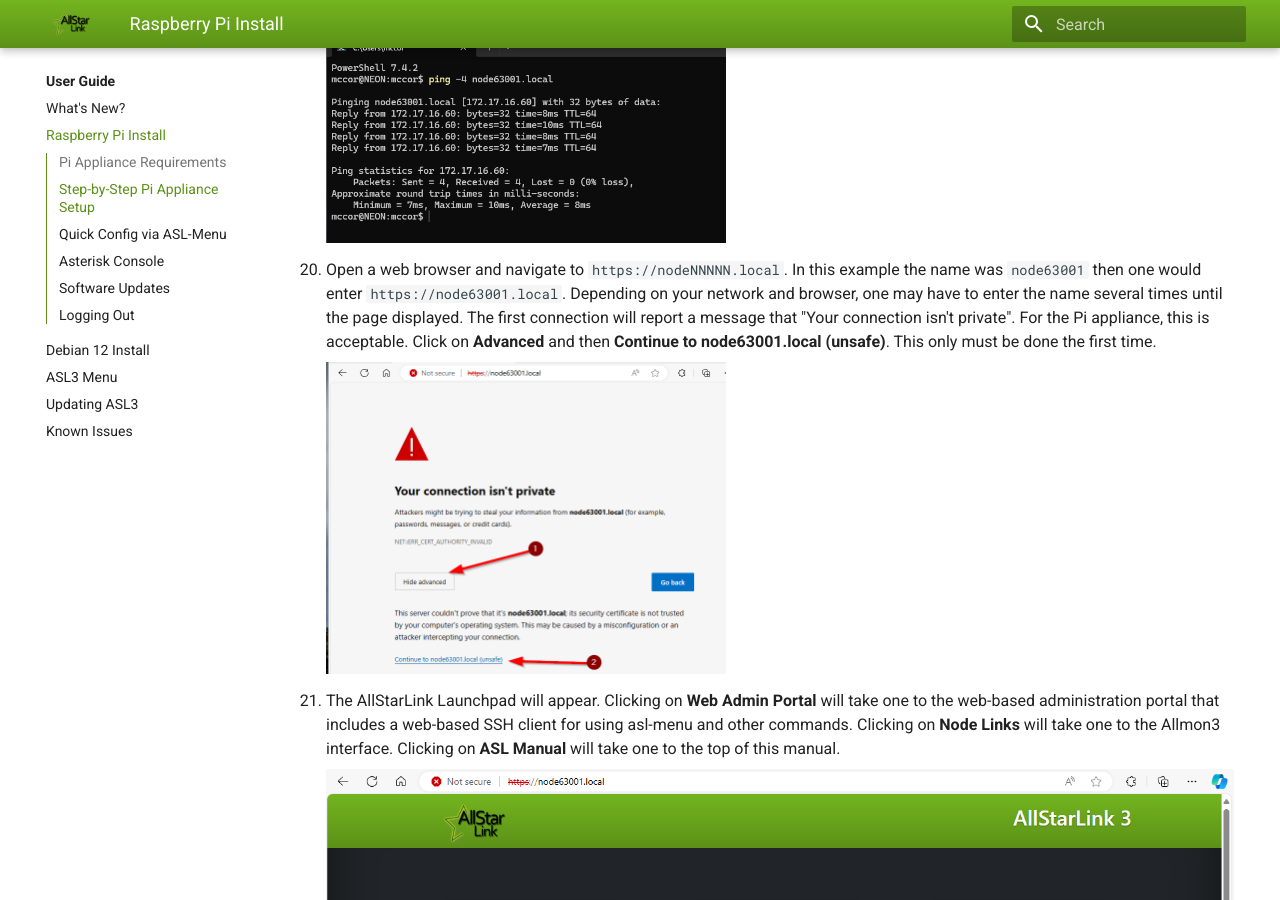
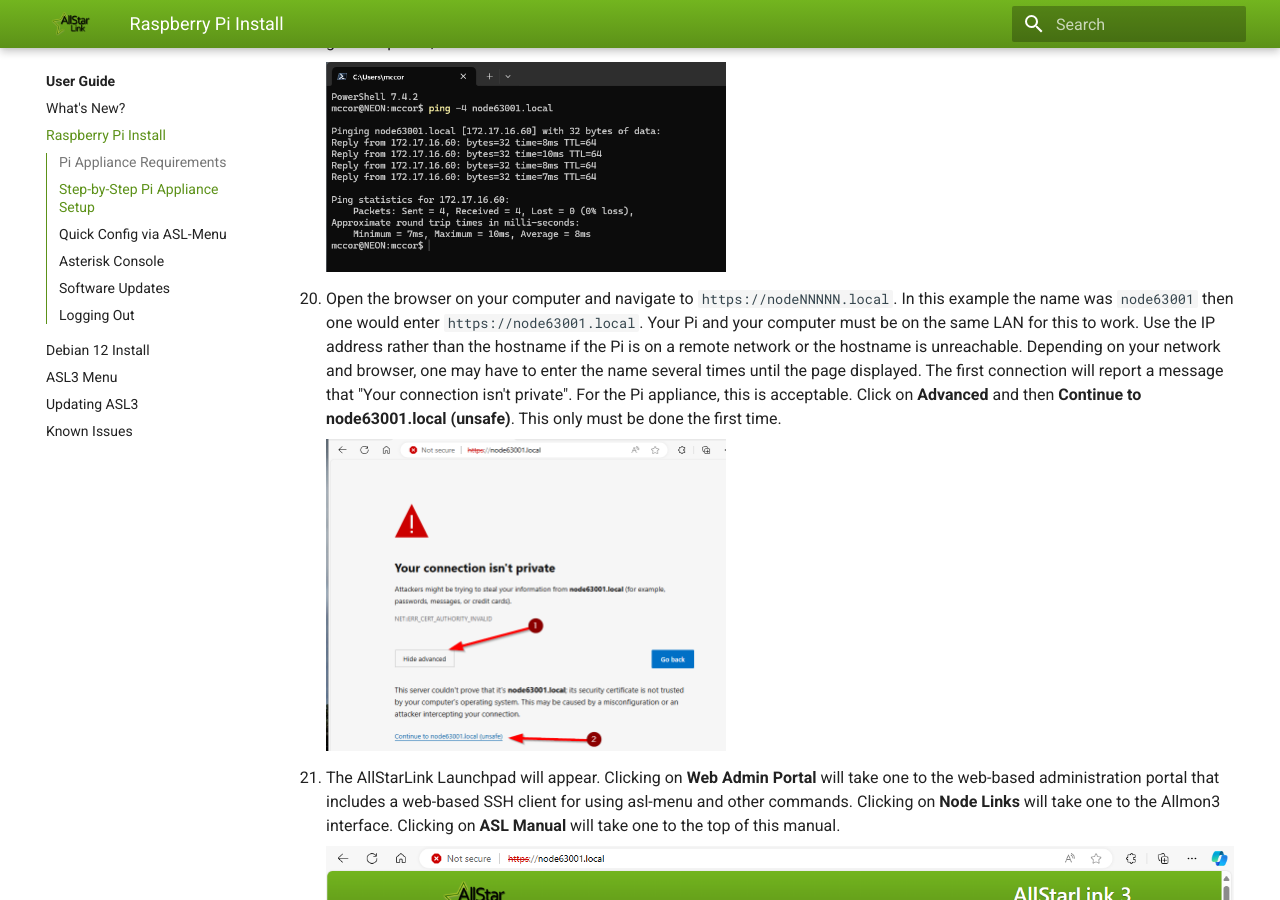
Before and after one commit to AllStarLink/ASL3-Manual, an MkDocs documentation site: the page built from docs/user-guide/pi-detailed.md, in a window 1280 px wide and 900 px high, scrolled down 4543 px. Built offline with MkDocs 1.6.1 and Material for MkDocs 9.7.7, drawn with Linux system fonts in a browser that asks for light colours; some of the changed text lies outside the part shown.

Commit message:
Add wording per Dave
Based on input from WB6WTM

```diff
--- a/docs/user-guide/pi-detailed.md
+++ b/docs/user-guide/pi-detailed.md
@@ -135,10 +136,11 @@
 
     ![Step 19](img/step-19.png){width="400"}
 
-20. Open a web browser and navigate to `https://nodeNNNNN.local`. In this
-example the name was `node63001` then one would enter
-`https://node63001.local`. Depending on your network and
-browser, one may have to enter the name several times until the
+20. Open the browser on your computer and navigate to `https://nodeNNNNN.local`. In this
+example the name was `node63001` then one would enter `https://node63001.local`.
+Your Pi and your computer must be on the same LAN for this to work.
+Use the IP address rather than the hostname if the Pi is on a remote network or the hostname is unreachable.
+Depending on your network and browser, one may have to enter the name several times until the
 page displayed. The first connection will report a message that
 "Your connection isn't private". For the Pi appliance, this is
 acceptable. Click on **Advanced** and then
```
Also changed, not shown: other parts of docs/user-guide/pi-detailed.md (+1 -0 lines).
